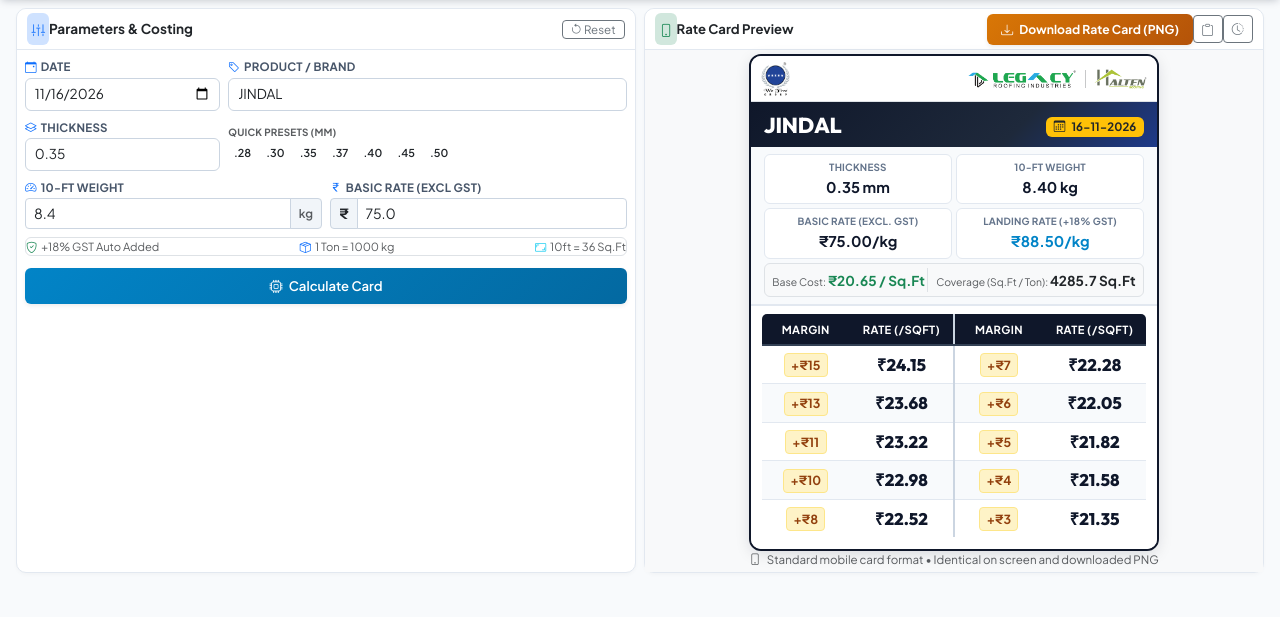
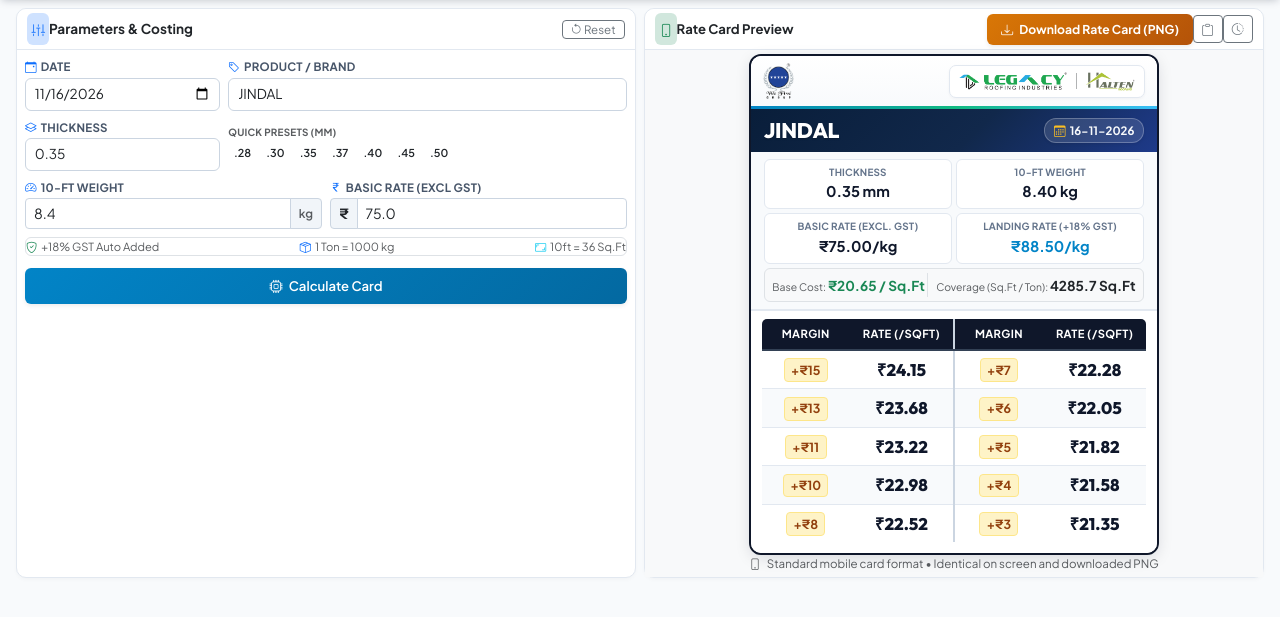
Before and after one commit to Suhailirfani/legacy, a Django app: page / in a window 1280 px wide. Shown: the part 36-653 px from the top of the page. Run offline with Django 5.2, Linux system fonts and the light colour scheme; data that the repository does not hold is empty; some libraries are stand-ins or nearby versions.

Commit message:
Implement cohesive blended header design combining corporate logos and product title banner

```diff
--- a/calculator/static/calculator/sw.js
+++ b/calculator/static/calculator/sw.js
@@ -1,6 +1,6 @@
 // Roofing Calculator Service Worker
-// Version 10: Official We Five Group, Legacy, and Halten logos
-const CACHE_NAME = 'roofing-calc-v10';
+// Version 11: Seamless blended header design and responsive styling
+const CACHE_NAME = 'roofing-calc-v11';
 const STATIC_ASSETS = [
   '/manifest.json',
   '/static/calculator/manifest.json',
--- a/calculator/templates/calculator/base.html
+++ b/calculator/templates/calculator/base.html
@@ -188,28 +188,62 @@
             box-sizing: border-box;
         }
 
-        .rc-brand-header {
-            background-color: #ffffff;
-            border-bottom: 1.5px solid #e2e8f0;
-            padding: 0.35rem 0.65rem;
+        /* UNIFIED BLENDED RATE CARD HEADER */
+        .rc-blended-header {
+            position: relative;
+            background: #ffffff;
+            border-top-left-radius: 10px;
+            border-top-right-radius: 10px;
+            overflow: hidden;
+        }
+
+        .rc-brand-strip, .rc-brand-header {
+            background: linear-gradient(180deg, #ffffff 0%, #f8fafc 100%);
+            padding: 0.45rem 0.75rem 0.4rem 0.75rem;
         }
 
         .rc-logo-wefive {
-            height: 34px;
+            height: 36px;
+            max-height: 36px;
+            width: auto;
+            object-fit: contain;
+            display: block;
+        }
+
+        .rc-sub-brand-badge {
+            background: #ffffff;
+            border: 1px solid #e2e8f0;
+            border-radius: 7px;
+            padding: 0.22rem 0.55rem;
+            box-shadow: 0 1px 3px rgba(15, 23, 42, 0.04);
+        }
+
+        .rc-logo-legacy {
+            height: 20px;
+            max-height: 20px;
             width: auto;
             object-fit: contain;
         }
 
-        .rc-logo-legacy, .rc-logo-halten {
-            height: 20px;
+        .rc-logo-halten {
+            height: 19px;
+            max-height: 19px;
             width: auto;
             object-fit: contain;
         }
 
-        .rc-header {
-            background: linear-gradient(135deg, #0f172a 0%, #1e293b 65%, #1e3a8a 100%);
+        /* Sleek metallic/gradient blend divider */
+        .rc-accent-line {
+            height: 3px;
+            background: linear-gradient(90deg, #0284c7 0%, #10b981 50%, #38bdf8 100%);
+            width: 100%;
+        }
+
+        /* Product Title & Date Banner */
+        .rc-title-banner, .rc-header {
+            background: linear-gradient(135deg, #091e3a 0%, #11284b 55%, #1e3a8a 100%);
+            padding: 0.52rem 0.8rem;
             color: #ffffff;
-            padding: 0.5rem 0.8rem;
         }
 
         .rc-brand-pill {
@@ -226,12 +260,31 @@
         }
 
         .rc-title {
-            font-size: 1.35rem;
+            font-size: 1.32rem;
             font-weight: 800;
             color: #ffffff;
-            margin: 0.15rem 0 0 0;
-            letter-spacing: -0.01em;
-            line-height: 1.2;
+            margin: 0;
+            line-height: 1.15;
+            letter-spacing: -0.015em;
+            text-shadow: 0 1px 2px rgba(0, 0, 0, 0.25);
+        }
+
+        .rc-date-chip {
+            display: inline-flex;
+            align-items: center;
+            background: rgba(255, 255, 255, 0.12);
+            border: 1px solid rgba(255, 255, 255, 0.25);
+            color: #f8fafc;
+            font-weight: 700;
+            font-size: 0.72rem;
+            padding: 0.18rem 0.55rem;
+            border-radius: 12px;
+            white-space: nowrap;
+            box-shadow: 0 1px 3px rgba(0, 0, 0, 0.1);
+        }
+
+        .rc-date-chip i {
+            color: #fbbf24;
         }
 
         .rc-meta-strip {
--- a/calculator/templates/calculator/dashboard.html
+++ b/calculator/templates/calculator/dashboard.html
@@ -146,26 +146,30 @@
                 <!-- Mobile card form factor: 100% identical in viewing and downloading -->
                 <div id="rate-card-capture">
 
-                    <!-- Corporate Branding Header (We Five Group on Left, Legacy & Halten on Right) -->
-                    <div class="rc-brand-header bg-white px-2.5 py-1.5 border-bottom d-flex justify-content-between align-items-center">
-                        <div class="d-flex align-items-center">
-                            <img src="/static/calculator/img/logo_wefive_group.png" alt="We Five Group" height="36" class="rc-logo-wefive">
+                    <!-- UNIFIED BLENDED HEADER (Brand Strip + Metallic Accent + Title Banner) -->
+                    <div class="rc-blended-header">
+                        <!-- Top Brand Strip -->
+                        <div class="rc-brand-strip d-flex justify-content-between align-items-center">
+                            <div class="d-flex align-items-center">
+                                <img src="/static/calculator/img/logo_wefive_group.png" alt="We Five Group" class="rc-logo-wefive">
+                            </div>
+                            <div class="d-flex align-items-center gap-2 rc-sub-brand-badge">
+                                <img src="/static/calculator/img/logo_legacy.png" alt="Legacy Roofing" class="rc-logo-legacy">
+                                <div class="vr my-1" style="height: 16px; opacity: 0.35;"></div>
+                                <img src="/static/calculator/img/logo_halten.png" alt="Halten Roofing" class="rc-logo-halten">
+                            </div>
                         </div>
-                        <div class="d-flex align-items-center gap-2">
-                            <img src="/static/calculator/img/logo_legacy.png" alt="Legacy Roofing" height="20" class="rc-logo-legacy">
-                            <div class="vr my-1" style="height: 18px; opacity: 0.25;"></div>
-                            <img src="/static/calculator/img/logo_halten.png" alt="Halten Roofing" height="20" class="rc-logo-halten">
-                        </div>
-                    </div>
 
-                    <!-- Header Banner -->
-                    <div class="rc-header">
-                        <div class="d-flex justify-content-between align-items-center">
+                        <!-- Gradient Accent Line -->
+                        <div class="rc-accent-line"></div>
+
+                        <!-- Product Title & Date Banner -->
+                        <div class="rc-title-banner d-flex justify-content-between align-items-center">
                             <div>
                                 <h4 class="rc-title mb-0" id="card-product-display">{{ preview.product }}</h4>
                             </div>
                             <div class="text-end">
-                                <span class="badge bg-warning text-dark fw-bold px-2 py-0.5" style="font-size: 0.72rem;">
+                                <span class="rc-date-chip">
                                     <i class="bi bi-calendar3 me-1"></i> <span id="card-date-display">{{ preview.date }}</span>
                                 </span>
                             </div>
```
Also changed, not shown: other parts of calculator/templates/calculator/base.html (+48 -4 lines).
